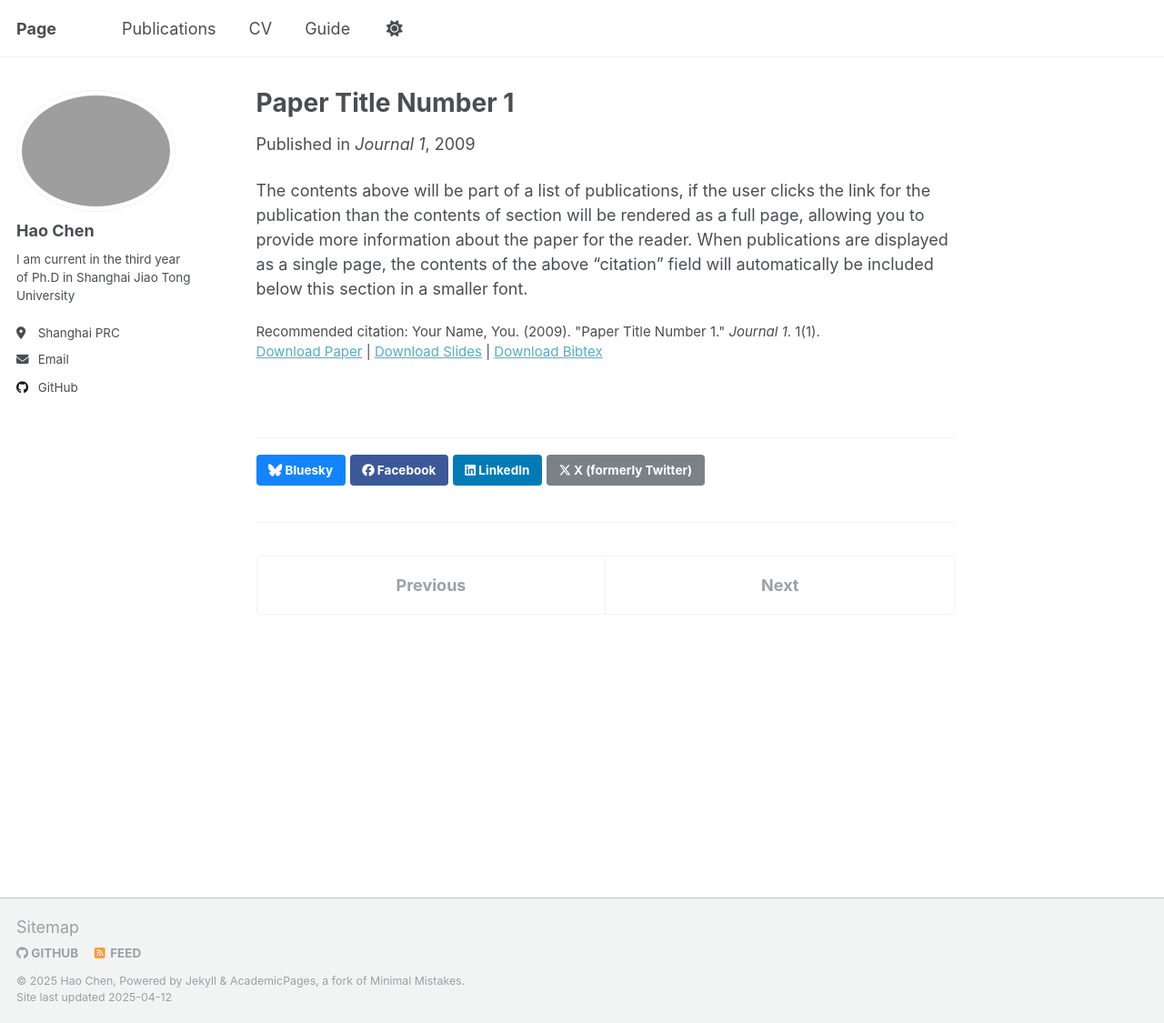
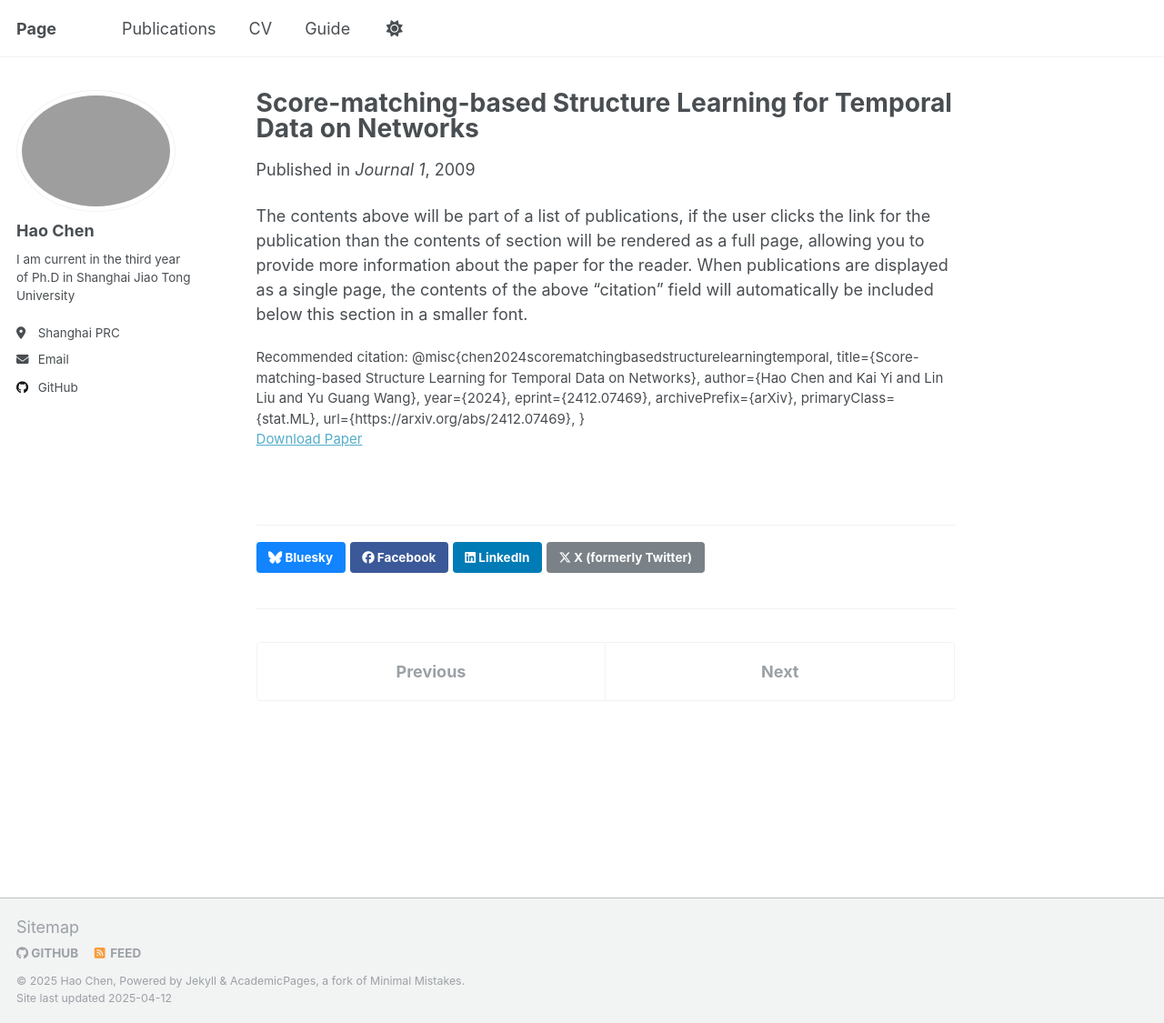
Before and after one commit to utulie/new, a Jekyll site: the page built from _publications/2009-10-01-paper-title-number-1.md, in a window 1280 px wide and 1125 px high. Shown: the whole window at 91% size. Built offline with Jekyll 4.4.1, drawn with Linux system fonts in a browser that asks for light colours.

Commit message:
Update 2009-10-01-paper-title-number-1.md

```diff
--- a/_publications/2009-10-01-paper-title-number-1.md
+++ b/_publications/2009-10-01-paper-title-number-1.md
@@ -1,14 +1,21 @@
 ---
-title: "Paper Title Number 1"
+title: "Score-matching-based Structure Learning for Temporal Data on Networks"
 collection: publications
 category: manuscripts
 permalink: /publication/2009-10-01-paper-title-number-1
 excerpt: 'This paper is about the number 1. The number 2 is left for future work.'
 date: 2009-10-01
 venue: 'Journal 1'
-slidesurl: 'http://academicpages.github.io/files/slides1.pdf'
-paperurl: 'http://academicpages.github.io/files/paper1.pdf'
-bibtexurl: 'http://academicpages.github.io/files/bibtex1.bib'
-citation: 'Your Name, You. (2009). &quot;Paper Title Number 1.&quot; <i>Journal 1</i>. 1(1).'
+
+paperurl: 'https://arxiv.org/abs/2412.07469'
+citation: '@misc{chen2024scorematchingbasedstructurelearningtemporal,
+      title={Score-matching-based Structure Learning for Temporal Data on Networks},
+      author={Hao Chen and Kai Yi and Lin Liu and Yu Guang Wang},
+      year={2024},
+      eprint={2412.07469},
+      archivePrefix={arXiv},
+      primaryClass={stat.ML},
+      url={https://arxiv.org/abs/2412.07469},
+}'
 ---
 The contents above will be part of a list of publications, if the user clicks the link for the publication than the contents of section will be rendered as a full page, allowing you to provide more information about the paper for the reader. When publications are displayed as a single page, the contents of the above "citation" field will automatically be included below this section in a smaller font.
```
